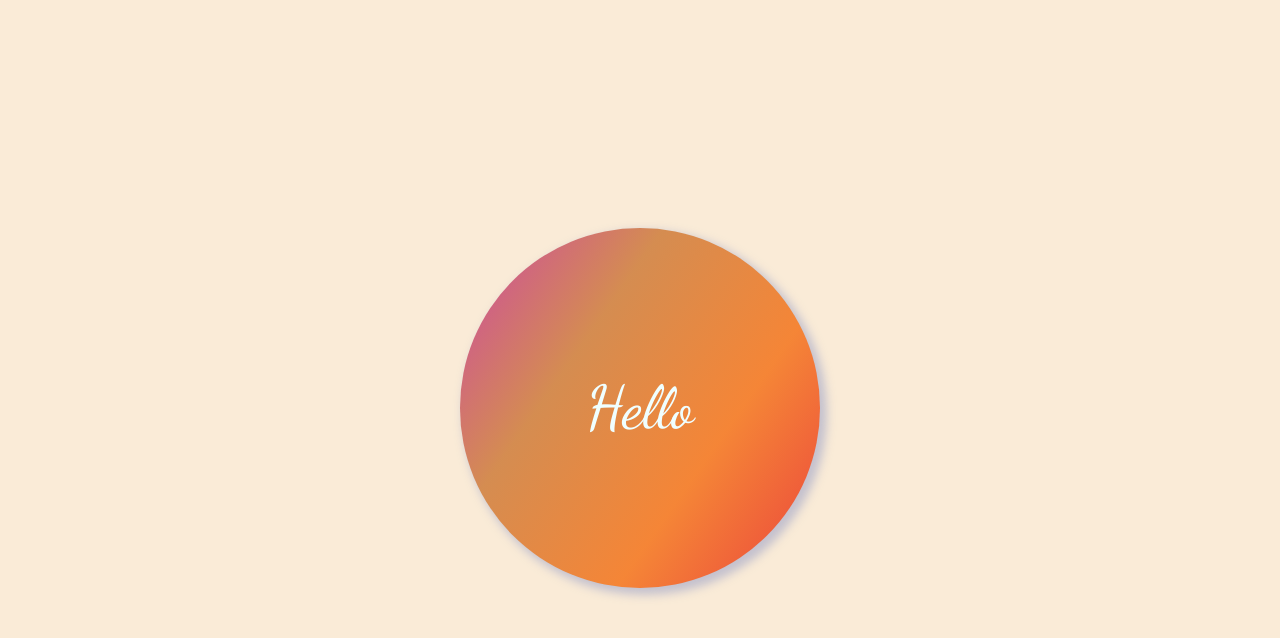
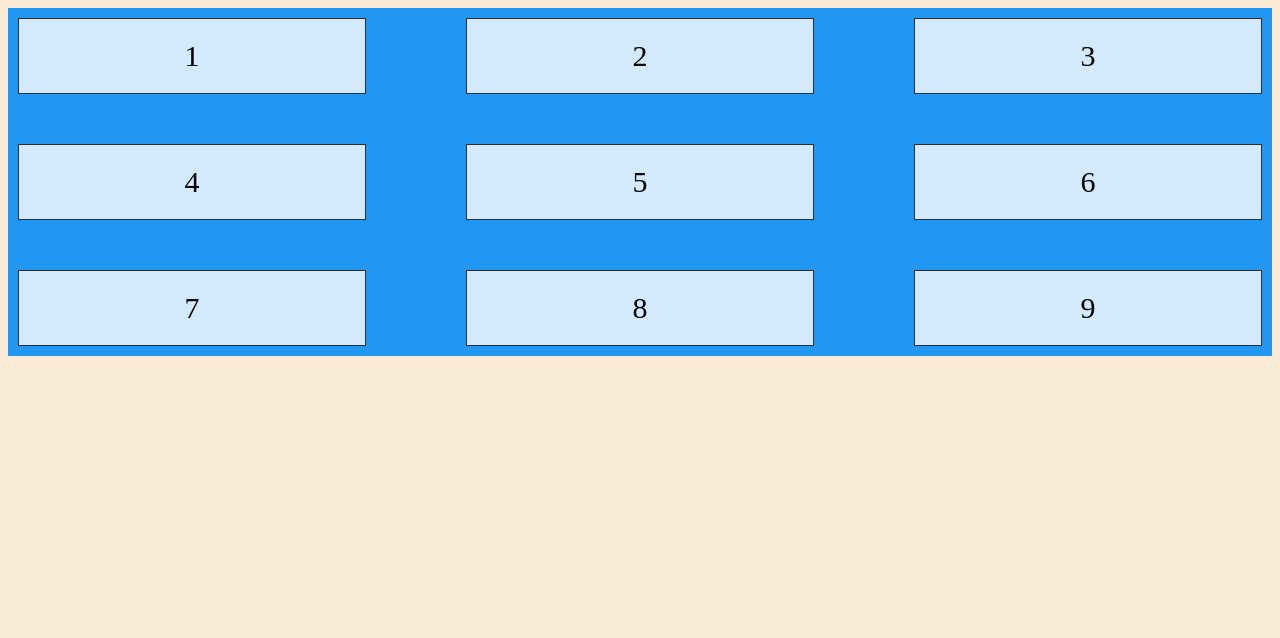
Before and after one commit to bebop-cow/Auburn, a plain HTML site: page index.html in a window 1280 px wide. Drawn offline with Linux system fonts and the light colour scheme.

Commit message:
grid layout

```diff
--- a/index.html
+++ b/index.html
@@ -13,8 +13,16 @@
     <title>Auburn Art</title>
   </head>
   <body>
-    <div class="container">
-      <button class="iButton">Hello</button>
+    <div class="grid-container">
+      <div class="grid-item">1</div>
+      <div class="grid-item">2</div>
+      <div class="grid-item">3</div>
+      <div class="grid-item">4</div>
+      <div class="grid-item">5</div>
+      <div class="grid-item">6</div>
+      <div class="grid-item">7</div>
+      <div class="grid-item">8</div>
+      <div class="grid-item">9</div>
     </div>
   </body>
 </html>
--- a/style.css
+++ b/style.css
@@ -2,33 +2,18 @@ body {
   background-color: antiquewhite;
 }
 
-.container {
+.grid-container {
   display: grid;
-  place-items: center;
-  height: 100vh;
-}
-.iButton:hover {
-  background-color: #ff0062b9;
-  transform: scale(110%);
+  gap: 50px 100px;
+  grid-template-columns: auto auto auto;
+  background-color: #2196f3;
+  padding: 10px;
 }
 
-.iButton {
-  width: 6em;
-  height: 6em;
-  border-radius: 50%;
-  border: none;
-  font-family: "Dancing Script", cursive;
-  font-weight: 500;
-  font-size: 60px;
-  background-image: linear-gradient(
-    125deg,
-    #c42592d2,
-    #c9610bb1,
-    #f66e0ed1,
-    #ea0800bf
-  );
-  transition: 0.3s;
-  cursor: pointer;
-  color: azure;
-  box-shadow: 5px 5px 10px 2px #afb1cbb9;
+.grid-item {
+  background-color: rgba(255, 255, 255, 0.8);
+  border: 1px solid rgba(0, 0, 0, 0.8);
+  padding: 20px;
+  font-size: 30px;
+  text-align: center;
 }
```
